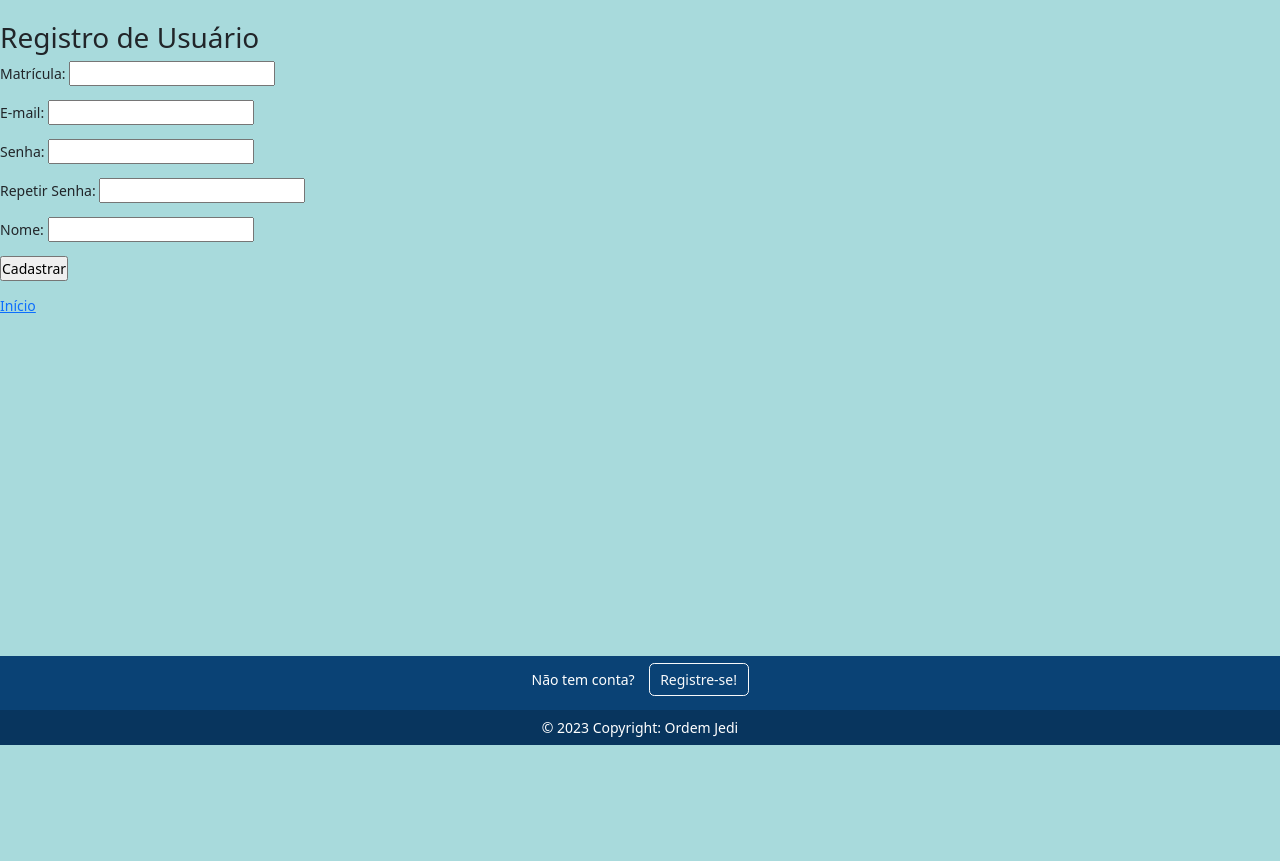
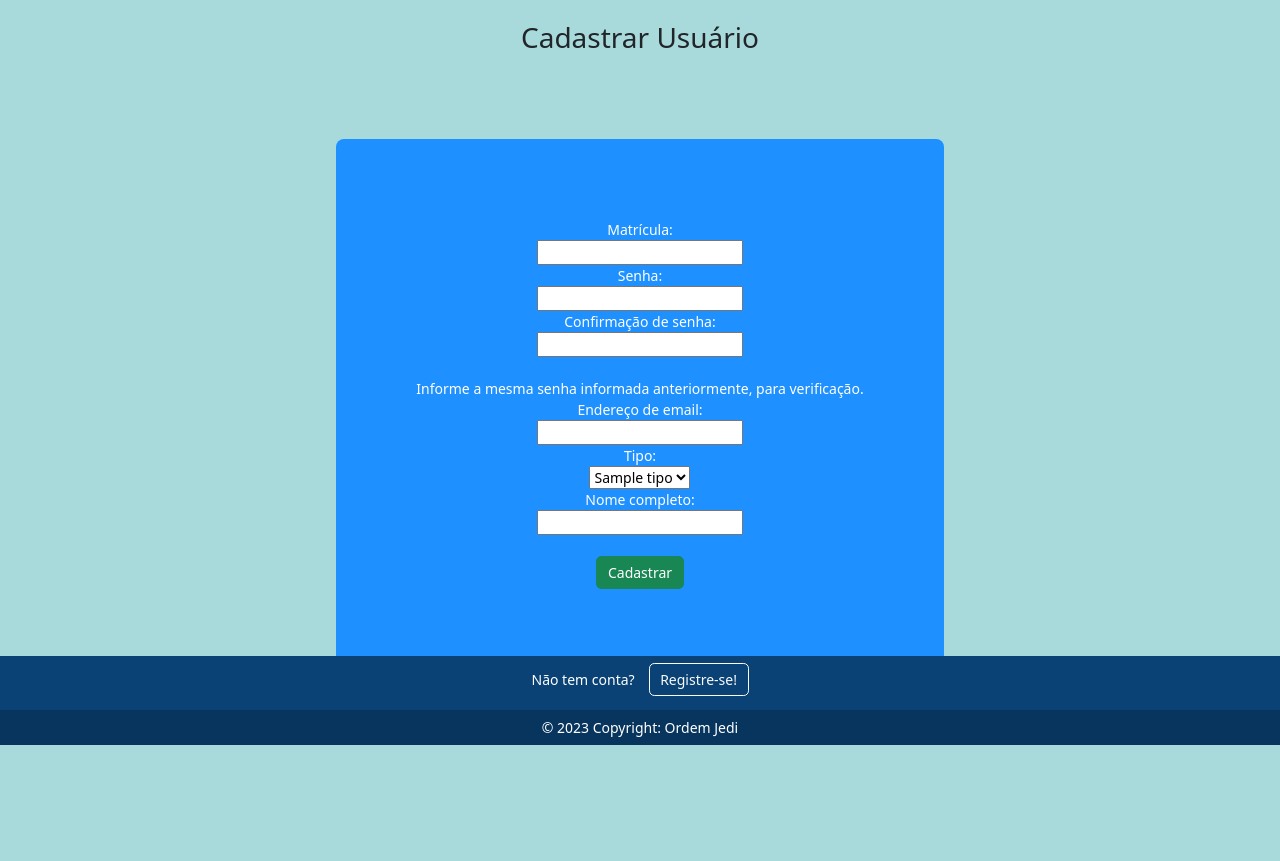
Before and after one commit to Kdu-Lima/Bliblioteca---PDS---2022, a Django app: page /registro/ in a window 1280 px wide. Shown: the part 55-916 px from the top of the page. Before the commit the page ends 800 px from the top, so only its background shows below. Run offline with Django 4.2, Linux system fonts and the light colour scheme; tables that the repository leaves empty hold one stand-in row (values such as "Sample post").

Commit message:
novas atualizações

```diff
--- a/Biblioteca/urls.py
+++ b/Biblioteca/urls.py
@@ -16,7 +16,7 @@ urlpatterns = [
     path('admin/', admin.site.urls),
     path('teste/', teste ),
     path('', T_inicial, name='inicial'),
-    path('registro/', registro),
+    path('registro/', registro, name='registro'),
     path('base/', base),
     path('login/', LoginView.as_view(), name='login'),
     path('logout/', LogoutView.as_view(), name='logout'),
@@ -54,7 +54,7 @@ urlpatterns = [
     path('area_editar/<int:id>', editar_area, name='editar_area'),
     path('avaliacao_editar/<int:id>', editar_avaliacao, name='editar_avaliacao'),
     path('disciplina_editar/<int:id>', editar_disciplina, name='editar_disciplina'),
-    path('livro_editar/<int:isbn>', editar_livro, name='editar_livro'),
+    path('livro_editar/<str:isbn>', editar_livro, name='editar_livro'),
     path('recomendacao_editar/<int:id>', editar_recomendacao, name='editar_recomendacao'),
     path('usario_editar/<int:username>/', editar_usuario, name='editar_usuario'),
     path('subarea_editar/<int:id>', editar_subarea, name='editar_subarea'),
@@ -67,7 +67,7 @@ urlpatterns = [
     path('area_remover/<int:id>', remover_area, name='remover_area'),
     path('avaliacao_remover/<int:id>', remover_avaliacao, name='remover_avaliacao'),
     path('disciplina_remover/<int:id>', remover_disciplina, name='remover_disciplina'),
-    path('livro_remover/<int:isbn>', remover_livro, name='remover_livro'),
+    path('livro_remover/<str:isbn>', remover_livro, name='remover_livro'),
     path('recomendacao_remover/<int:id>', remover_recomendacao, name='remover_recomendacao'),
     path('usuario_remover/<int:username>', remover_usuario, name='remover_usuario'),
     path('subarea_remover/<int:id>', remover_subarea, name='remover_subarea'),
--- a/templates/cruds/avaliacao.html
+++ b/templates/cruds/avaliacao.html
@@ -10,7 +10,7 @@
         <p>Título: {{avaliacao.id_recomendacao.isbn_livro.titulo}} </p>
         <p>Autores: {{avaliacao.id_recomendacao.isbn_livro.autores}}</p>
         <p>Data de Lançamento: {{avaliacao.id_recomendacao.isbn_livro.data_lancamento}}</p>
-        <p>Sinopse: {{livro.sinopse}}</p>
+        <p>Sinopse: {{avaliacao.id_recomendacao.isbn_livro.sinopse}}</p>
         <p>Capa: <img src="/media/{{avaliacao.id_recomendacao.isbn_livro.capa}}" alt="" width="250px"/></p>
 
 
--- a/templates/registration/login.html
+++ b/templates/registration/login.html
@@ -11,7 +11,7 @@
         {% csrf_token %}
         {{ form|crispy }}
     <p><input type="submit" class="login-input" value="Entrar"/></p>
-    <p class="p-login">Não tem conta?<a class="a-login btn btn-success" href= "/usuario_cadastrar">Criar conta</a></p>
+    <p class="p-login">Não tem conta?<a class="a-login btn btn-success" href= "{% url 'registro' %}">Criar conta</a></p>
     </form>
         </div>
     </section>
--- a/templates/registro.html
+++ b/templates/registro.html
@@ -1,19 +1,14 @@
 {% extends 'inicial.html' %}
 
 {% block conteudo %}
-    <h2> Registro de Usuário</h2>
-    <form method="post">
+    <h2 class="estilin padando">Cadastrar Usuário</h2>
+    <form method="post" class="form-cadastrar-usuario" style="margin-top: -100px; color: white;" >
+        <section class="area-cadastrar-usuario">
+            <div class="cadastrar-usuario">
         {% csrf_token %}
-        <p>Matrícula: {{ form.username }}</p>
-        <p>E-mail: {{ form.email }}</p>
-        <p>Senha: {{ form.password1 }}</p>
-        <p>Repetir Senha: {{ form.password2 }}</p>
-        <p>Nome: {{ form.nome }}</p>
-        <p>
-            <input type="submit" value="Cadastrar" />
-        </p>
-        <p>
-            <a href="{% url 'inicial' %}">Início</a>
-        </p>
+        {{ form }}
+        <br><p><input type="submit" class="cadastrar-usuario-input btn btn-success" value="Cadastrar"></p>
     </form>
-{% endblock %}
+</section>
+</div>
+    {% endblock %}
```
Also changed, not shown: core/views.py (+7 -7 lines), media/media/Capturar.PNG (added), media/media/Capturar_HdJP9ri.PNG (added), media/media/Capturar_VDYEnli.PNG (added), media/media/chart_1.png (deleted), media/media/chart_1_vzSH2as.png (deleted), media/media/diagrama.PNG (deleted), media/media/diagrama_ZnBBcVX.PNG (deleted), media/media/gatinho-fofo-segurando-as-suas-2-patinhas-1.webp (deleted), media/media/maxresdefault.jpg (deleted), media/media/maxresdefault_hGLn7dL.jpg (deleted), media/media/phoca_thumb_l_image03_grd.png (deleted), media/media/phoca_thumb_l_image03_grd_mHi1zNv.png (deleted).
